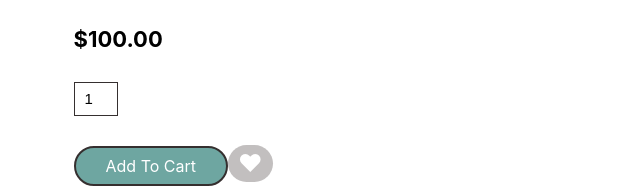
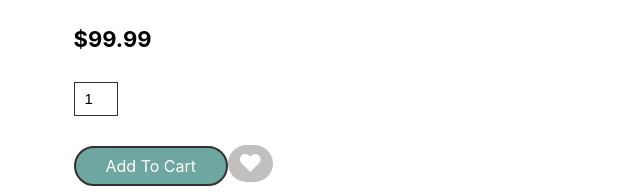
Before and after one commit to jyothirmai5/Studio-Seven, a React app: page /products/1 in a window 1280 px wide. Shown: the part 224-420 px from the top of the page, 628-1268 px from the left. Built offline with nearby package versions, Linux system fonts and the light colour scheme.

Commit message:
I finished the products descriptionn

```diff
--- a/src/Constants.js
+++ b/src/Constants.js
@@ -1,84 +1,130 @@
-import decorImage from './assets/Decor/D1/image1.png';
-import bedroomImage from './assets/Bedroom/B1/image1.jpeg';
-import playroomImage from './assets/Playroom/P1/image1.jpeg';
+import decorImage from "./assets/Decor/D1/image1.png";
+import bedroomImage from "./assets/Bedroom/B1/image1.jpeg";
+import playroomImage from "./assets/Playroom/P1/image1.jpeg";
 
 export const categories = [
   {
-    title: 'Decor',
+    title: "Decor",
     imageUrl: decorImage,
     product: [
       {
-      tilte:'Kids Girrafe Rug',
-      image:'',
-      description:'Safari Dreams: Kids Giraffe Rugs Collection. These vibrant and playful rugs bring the magic of the savannah right into your kids room. Crafted with care, each rug is not only an exciting decorative piece but also a cozy haven for little feet.',
-      price:'95$'
+        tilte: "Kids Girrafe Rug",
+        image: "",
+        description:
+          "Safari Dreams: Kids Giraffe Rugs Collection. These vibrant and playful rugs bring the magic of the savannah right into your kids room. Crafted with care, each rug is not only an exciting decorative piece but also a cozy haven for little feet.",
+        price: "$94.99",
       },
       {
-      tilte:'Rainbow Wall Lamp',
-      image:'',
-      description:'Designed with both aesthetics and safety in mind, a magical addition to your kids room that will turn their space into a whimsical and calming atmosphere for bedtime stories and sweet dreams..',
-      price:'65$'
+        tilte: "Rainbow Wall Lamp",
+        image: "",
+        description:
+          "Designed with both aesthetics and safety in mind, a magical addition to your kids room that will turn their space into a whimsical and calming atmosphere for bedtime stories and sweet dreams..",
+        price: "$64.99",
       },
       {
-      tilte:'Soothing Blue-  Kids Wall Decor Set with Frames, Photos, and Books',
-      image:'',
-      description: " Elevate the look of your kid's room with our exquisite wall decor set. Featuring a perfectly picked beautiful doll from our best collection , stylish frames for your cherished photos, and a selection of captivating books",
-      price:'150$'
+        tilte:
+          "Soothing Blue-  Kids Wall Decor Set with Frames, Photos, and Books",
+        image: "",
+        description:
+          " Elevate the look of your kid's room with our exquisite wall decor set. Featuring a perfectly picked beautiful doll from our best collection , stylish frames for your cherished photos, and a selection of captivating books",
+        price: "$149.99",
       },
       {
-      tilte:'Enchanted Playtime: Deluxe Wall Decor Collection',
-      image:'',
-      description:'Deluxe Wall Decor Collection - a grand ensemble of handpicked decor elements that will transform kids playroom into a haven of play and organization.',
-      price:'1350$'
+        tilte: "Enchanted Playtime: Deluxe Wall Decor Collection",
+        image: "",
+        description:
+          "Deluxe Wall Decor Collection - a grand ensemble of handpicked decor elements that will transform kids playroom into a haven of play and organization.",
+        price: "$1.399,99",
       },
       {
-      tilte:'Foxy Adventure: Kids - Wall Decor Set with Adorable Fox Theme',
-      image:'',
-      description:'This collection is a perfect addition, it creates a sense of wonder and imagination to your kids space. This set includes charming wall art, vibrant colors, and adorable fox dolls from our best collection. The fox theme invites an imaginative journeys and playtime adventures.',
-      price:'150$'
+        tilte: "Foxy Adventure: Kids - Wall Decor Set with Adorable Fox Theme",
+        image: "",
+        description:
+          "This collection is a perfect addition, it creates a sense of wonder and imagination to your kids space. This set includes charming wall art, vibrant colors, and adorable fox dolls from our best collection. The fox theme invites an imaginative journeys and playtime adventures.",
+        price: "$149.00",
       },
-
-    ]
+    ],
   },
 
   {
-    title: 'Bedroom',
+    title: "Bedroom",
     imageUrl: bedroomImage,
     product: [
       {
-        tilte:'Minimalist Kids Bed - Twin size',
-        image:'',
-        description:'',
-        price:'1075$'
+        tilte: "WallHug Twin Size Bed with Cozy Puff Side and Headrest",
+        image: "",
+        description:
+          "Elevate your child's bedroom with our Twin Wall-Mounted Bed. This innovative space-saving solution attaches securely to the wall, offering ample floor space. The included side and headrest puff cushions ensure both comfort and style.",
+        price: "$4.999,00",
       },
       {
-        tilte:'Minimalist Kids Bed - Twin size',
-        image:'',
-        description:'',
-        price:'1075$'
+        tilte: "Cloudy Dreams Twin Bed: Versatile Sofa and Kid's Bed",
+        image: "",
+        description:
+          "Presenting the Cloudy Dreams Twin Bed, a versatile addition to any child's room. This twin-size bed seamlessly transforms into a comfortable sofa during the day, complemented by a cloud-shaped headrest that adds a touch of whimsy and comfort.",
+        price: "$4.499,00",
       },
       {
-        tilte:'Minimalist Kids Bed - Twin size',
-        image:'',
-        description:'',
-        price:'1075$'
+        tilte: "Slide & Store Twin Bed with Storage and Pretty Pink Headrest",
+        image: "",
+        description:
+          "Our Twin Bed with Built-In Slide and Storage Stairs offers both functionality and charm. The pink headrest adds a delightful accent to the room, and the creme paint finish harmonizes with various bedroom decor styles.",
+        price: "$14.499,00",
       },
       {
-        tilte:'Minimalist Kids Bed - Twin size',
-        image:'',
-        description:'',
-        price:'1075$'
+        tilte: "Slide & Store Twin Bed with Storage and Neutral Grey Headrest",
+        image: "",
+        description:
+          "Transform your child's room with our Twin Bed featuring a built-in slide and storage stairs. The combination of pink and grey headrests adds a modern touch to the bedroom, while the creme and sage green paint finish complements the overall look.",
+        price: "$12.499,00",
       },
       {
-        tilte:'Minimalist Kids Bed - Twin size',
-        image:'',
-        description:'',
-        price:'1075$'
-      }
-    ]
+        tilte: "Bunny Dreams Single Bed Frame in Pink and Green Suede",
+        image: "",
+        description:
+          "Create a magical and cozy atmosphere in your child's room with our Single Bed Frame featuring a bunny headrest shape. It is available in both pink and green suede fabric, allowing your child to choose their preferred color. This bed frame is a perfect addition to any child's room, providing warmth and comfort.",
+        price: "$6.499,00",
+      },
+    ],
   },
   {
-    title: 'Play room',
+    title: "Play room",
     imageUrl: playroomImage,
-  }
+    product: [
+      {
+        tilte: "Adventure Haven Kids Bed Playroom Set",
+        image: "",
+        description:
+          "Introducing our Little Explorers' Playtime Toy Set, designed for 3-year-old kids with an appetite for play and imagination. This set includes a collection of cars, carts, small trains, and cars toys that match the holes for endless creative fun. The soft, neutral color palette complements any home decor, making it not just a delightful playset but also a stylish addition to your living space.",
+        price: "$9.999,00",
+      },
+      {
+        tilte: "Little Explorers' Playtime Toy Set",
+        image: "",
+        description:
+          "Give your little one the thrill of independence with our Tiny Cyclist's Wooden Bike. Specifically designed for 3-year-old kids, this charming wooden bike is a great way to help them develop balance and coordination. The leg-operated design ensures a safe and enjoyable riding experience for your child as they embark on their first biking adventures.",
+        price: "$99.99",
+      },
+      {
+        tilte: "Tiny Cyclist's Wooden Bike for 3-Year-Olds",
+        image: "",
+        description:
+          "Encourage your child's creativity and fine motor skills with our Creative Builders' Wooden Lego Set. This set features a variety of wooden building blocks, providing endless possibilities for construction and imaginative play. Whether they're building towers, houses, or whatever their hearts desire, this set is designed to foster learning through play.",
+        price: "$129.99",
+      },
+      {
+        tilte: "Creative Builders' Wooden Lego Set",
+        image: "",
+        description: "",
+        price: "$59.99",
+      },
+      {
+        tilte: "Elephant Dreams Kids' Table and Chairs Set",
+        image: "",
+        description:
+          "The simplicity of our Elephant Dreams Kids' Table and Chairs Set brings a touch of whimsy to any child's playroom or bedroom. With adorable elephant-shaped chairs and a wooden table, this set is perfect for activities, arts and crafts, or snack time. The charming design and sturdy construction make it a delightful addition to your child's space.",
+        price: "$299.00",
+      },
+    ],
+  },
 ];
--- a/src/ProductDetails/ProductDetails.css
+++ b/src/ProductDetails/ProductDetails.css
@@ -35,7 +35,7 @@
       display: flex;
     }
 
-    input: :focus {
+    input :focus {
       outline: none;
     }
 
--- a/src/ProductDetails/ProductDetails.js
+++ b/src/ProductDetails/ProductDetails.js
@@ -9,6 +9,7 @@ import {
 import D1 from "../assets/Decor/D1/image1.png";
 import D2 from "../assets/Decor/D1/image2.jpeg";
 import "./ProductDetails.css";
+import FavoriteIcon from "@mui/icons-material/Favorite";
 
 const ProductDetails = () => {
   return (
@@ -26,7 +27,7 @@ const ProductDetails = () => {
         <div className="col-2">
           <p>Home/Decor/Rugs</p>
           <h1 className="ProductTittle">Kids Girrafe Rug</h1>
-          <h4>$100.00</h4>
+          <h4>$99.99</h4>
           <input type="number" value={1}></input>
           <div class="section-text">
             <a href="" className="btn">
```
Lines whose indentation alone changed are shown as unchanged.
